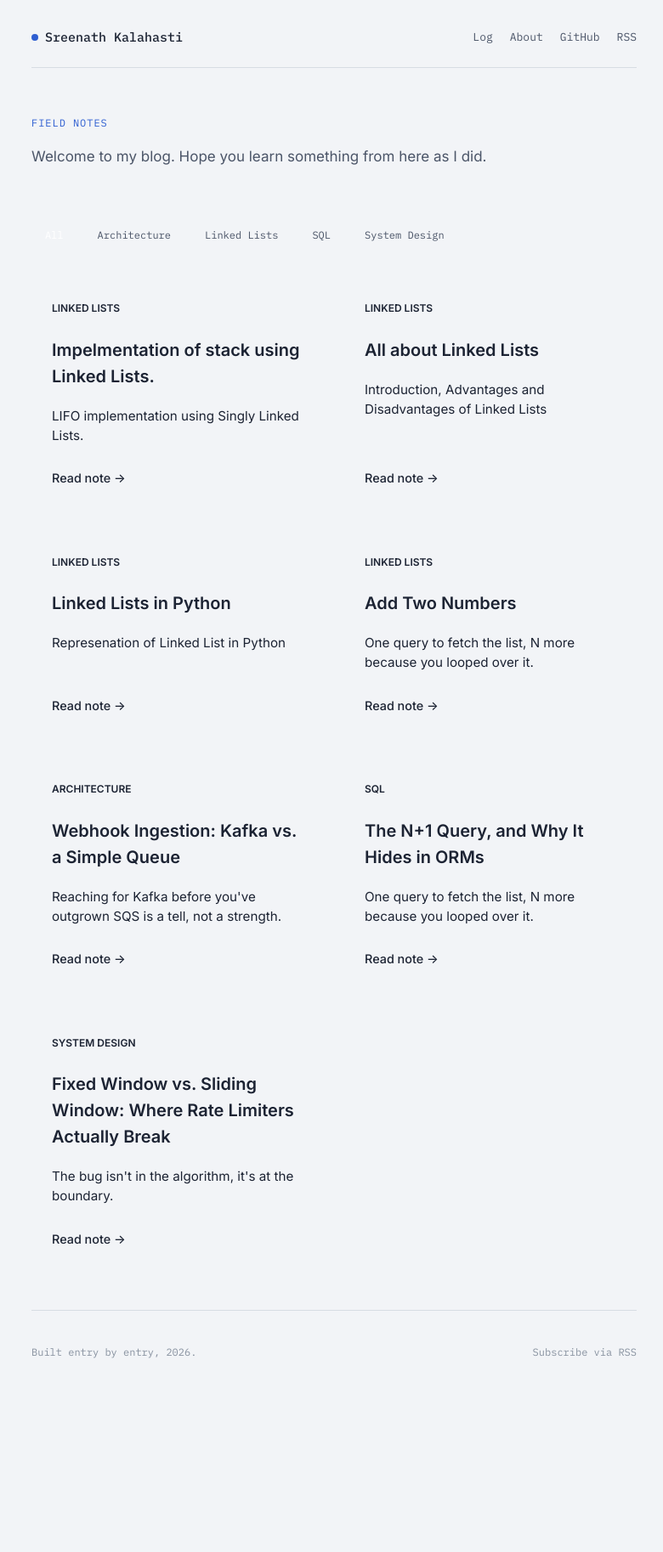
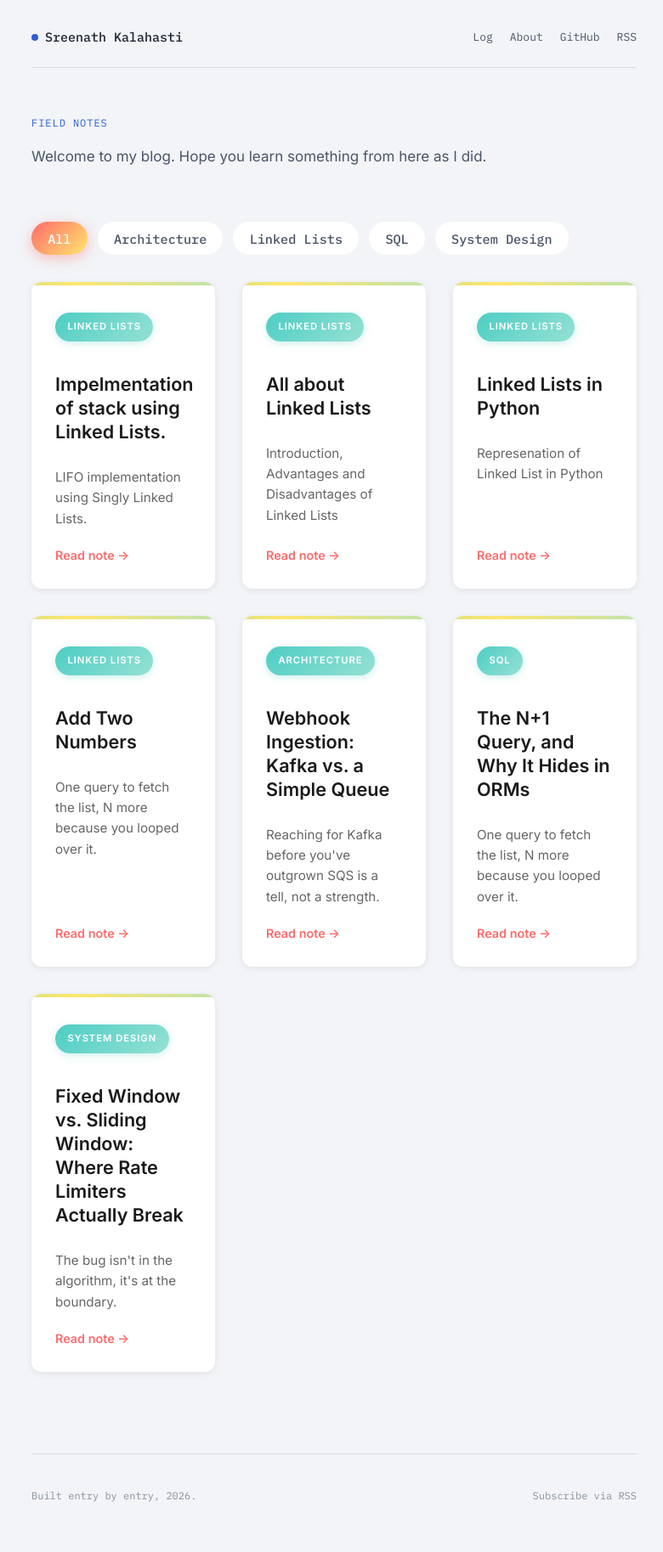
Before and after one commit to sreekala-labs/sreekala-labs.github.io, a Jekyll site: the page built from index.html, in a window 1280 px wide. Shown: the whole page at 85% size, without its empty margins (247-1027 px from the left). Built offline with Jekyll 4.4.1, drawn with Linux system fonts in a browser that asks for light colours; before the commit the page ends 1658 px from its top, so only the background shows below that.

Commit message:
Add vibrant colors, 3-column layout, and pagination (12 cards per page)

```diff
--- a/index.html
+++ b/index.html
@@ -19,10 +19,11 @@ layout: default
 </div>
 {% endif %}
 
-<div class="posts-grid">
+<div class="posts-grid" id="postsGrid">
   {% assign sorted_posts = site.posts | sort: "date" | reverse %}
   {% for post in sorted_posts %}
     <a href="{{ post.url }}" class="post-card" data-topic="{{ post.topic }}">
+      <div class="post-card__accent"></div>
       <div class="post-card__header">
         {% if post.topic %}<span class="post-card__topic">{{ post.topic }}</span>{% endif %}
       </div>
@@ -39,106 +40,318 @@ layout: default
   {% endif %}
 </div>
 
+<div class="pagination" id="pagination"></div>
+
 <style>
+  :root {
+    --color-1: #FF6B6B;
+    --color-2: #4ECDC4;
+    --color-3: #FFE66D;
+    --color-4: #95E1D3;
+    --color-5: #C7CEEA;
+    --color-6: #FF8B94;
+    --color-7: #A8E6CF;
+    --color-8: #FFD3B6;
+  }
+
   .topic-filters {
     display: flex;
     flex-wrap: wrap;
-    gap: 0.5rem;
+    gap: 0.75rem;
     margin: 2rem 0;
   }
 
   .filter {
-    padding: 0.5rem 1rem;
-    border: 1px solid var(--color-border);
-    background: transparent;
+    padding: 0.6rem 1.2rem;
+    border: 2px solid var(--color-border);
+    background: white;
     cursor: pointer;
-    border-radius: 4px;
-    transition: all 0.2s ease;
+    border-radius: 25px;
+    transition: all 0.3s ease;
+    font-weight: 500;
+    font-size: 0.95rem;
+  }
+
+  .filter:hover {
+    transform: translateY(-2px);
+    box-shadow: 0 4px 12px rgba(0,0,0,0.1);
   }
 
   .filter.is-active {
-    background: var(--color-primary);
+    background: linear-gradient(135deg, var(--color-1), var(--color-3));
     color: white;
-    border-color: var(--color-primary);
+    border-color: transparent;
+    box-shadow: 0 4px 15px rgba(255, 107, 107, 0.4);
   }
 
   .posts-grid {
     display: grid;
-    grid-template-columns: repeat(auto-fill, minmax(300px, 1fr));
-    gap: 1.5rem;
+    grid-template-columns: repeat(3, 1fr);
+    gap: 2rem;
     margin: 2rem 0;
+  }
+
+  @media (max-width: 1200px) {
+    .posts-grid {
+      grid-template-columns: repeat(2, 1fr);
+    }
+  }
+
+  @media (max-width: 768px) {
+    .posts-grid {
+      grid-template-columns: 1fr;
+    }
   }
 
   .post-card {
     display: flex;
     flex-direction: column;
-    padding: 1.5rem;
-    border: 1px solid var(--color-border);
-    border-radius: 8px;
+    padding: 1.75rem;
+    border: none;
+    border-radius: 12px;
     text-decoration: none;
     color: inherit;
-    transition: all 0.2s ease;
+    transition: all 0.3s ease;
     cursor: pointer;
+    position: relative;
+    overflow: hidden;
+    background: white;
+    box-shadow: 0 2px 8px rgba(0,0,0,0.08);
+  }
+
+  .post-card::before {
+    content: '';
+    position: absolute;
+    top: 0;
+    left: 0;
+    right: 0;
+    bottom: 0;
+    background: linear-gradient(135deg, rgba(255,107,107,0.05), rgba(78,205,196,0.05));
+    opacity: 0;
+    transition: opacity 0.3s ease;
+    pointer-events: none;
+  }
+
+  .post-card:hover::before {
+    opacity: 1;
   }
 
   .post-card:hover {
-    border-color: var(--color-primary);
-    box-shadow: 0 4px 12px rgba(0,0,0,0.1);
+    transform: translateY(-8px);
+    box-shadow: 0 12px 28px rgba(0,0,0,0.15);
+  }
+
+  .post-card__accent {
+    position: absolute;
+    top: 0;
+    left: 0;
+    right: 0;
+    height: 4px;
+    background: linear-gradient(90deg, var(--color-1), var(--color-2), var(--color-3), var(--color-4));
+    background-size: 400% 100%;
+    animation: gradient-shift 8s ease infinite;
+  }
+
+  @keyframes gradient-shift {
+    0%, 100% { background-position: 0% 50%; }
+    50% { background-position: 100% 50%; }
   }
 
   .post-card__header {
-    margin-bottom: 0.5rem;
+    margin-top: 0.5rem;
+    margin-bottom: 0.75rem;
+    position: relative;
+    z-index: 1;
   }
 
   .post-card__topic {
     display: inline-block;
-    font-size: 0.75rem;
-    font-weight: 600;
+    font-size: 0.7rem;
+    font-weight: 700;
     text-transform: uppercase;
-    color: var(--color-primary);
-    margin-bottom: 0.5rem;
+    letter-spacing: 1px;
+    padding: 0.5rem 0.9rem;
+    border-radius: 20px;
+    margin-bottom: 0.75rem;
+    color: white;
+    background: linear-gradient(135deg, var(--color-2), var(--color-4));
+    box-shadow: 0 2px 8px rgba(78, 205, 196, 0.3);
   }
 
   .post-card__title {
-    font-size: 1.25rem;
-    margin: 0.5rem 0;
-    font-weight: 600;
+    font-size: 1.35rem;
+    margin: 0.75rem 0 1rem 0;
+    font-weight: 700;
+    position: relative;
+    z-index: 1;
+    color: #1a1a1a;
+    line-height: 1.3;
   }
 
   .post-card__summary {
     flex-grow: 1;
     font-size: 0.95rem;
-    color: var(--color-text-secondary);
-    margin: 0.75rem 0;
-    line-height: 1.5;
+    color: #666;
+    margin: 0.75rem 0 1.25rem 0;
+    line-height: 1.6;
+    position: relative;
+    z-index: 1;
   }
 
   .post-card__cta {
     font-size: 0.9rem;
-    color: var(--color-primary);
-    font-weight: 500;
-    margin-top: 1rem;
+    color: var(--color-1);
+    font-weight: 600;
+    margin-top: auto;
+    position: relative;
+    z-index: 1;
+    display: inline-block;
+    transition: all 0.2s ease;
+  }
+
+  .post-card:hover .post-card__cta {
+    color: var(--color-2);
+    transform: translateX(4px);
   }
 
   .no-posts {
     grid-column: 1 / -1;
     text-align: center;
     color: var(--color-text-secondary);
+    font-size: 1.1rem;
+  }
+
+  .pagination {
+    display: flex;
+    justify-content: center;
+    gap: 0.5rem;
+    margin: 3rem 0;
+    flex-wrap: wrap;
+  }
+
+  .pagination button {
+    padding: 0.6rem 0.9rem;
+    border: 2px solid var(--color-border);
+    background: white;
+    cursor: pointer;
+    border-radius: 6px;
+    transition: all 0.2s ease;
+    font-weight: 500;
+    min-width: 40px;
+  }
+
+  .pagination button:hover {
+    border-color: var(--color-1);
+    transform: translateY(-2px);
+  }
+
+  .pagination button.active {
+    background: linear-gradient(135deg, var(--color-1), var(--color-3));
+    color: white;
+    border-color: transparent;
+  }
+
+  .pagination button:disabled {
+    opacity: 0.5;
+    cursor: not-allowed;
   }
 </style>
 
 <script>
+  const CARDS_PER_PAGE = 12;
+  let currentPage = 1;
+  let currentTopic = 'all';
+
+  function initPagination() {
+    const cards = document.querySelectorAll('.post-card');
+    updateDisplay();
+    renderPaginationButtons();
+  }
+
+  function getVisibleCards() {
+    const cards = document.querySelectorAll('.post-card');
+    return Array.from(cards).filter(card => {
+      if (currentTopic === 'all') return true;
+      return card.dataset.topic === currentTopic;
+    });
+  }
+
+  function updateDisplay() {
+    const visibleCards = getVisibleCards();
+    const totalPages = Math.ceil(visibleCards.length / CARDS_PER_PAGE);
+
+    if (currentPage > totalPages && totalPages > 0) {
+      currentPage = totalPages;
+    }
+
+    visibleCards.forEach((card, index) => {
+      const pageNumber = Math.floor(index / CARDS_PER_PAGE) + 1;
+      card.style.display = pageNumber === currentPage ? '' : 'none';
+    });
+  }
+
+  function renderPaginationButtons() {
+    const visibleCards = getVisibleCards();
+    const totalPages = Math.ceil(visibleCards.length / CARDS_PER_PAGE);
+    const paginationContainer = document.getElementById('pagination');
+    paginationContainer.innerHTML = '';
+
+    if (totalPages <= 1) return;
+
+    const prevBtn = document.createElement('button');
+    prevBtn.textContent = '← Prev';
+    prevBtn.disabled = currentPage === 1;
+    prevBtn.addEventListener('click', () => {
+      if (currentPage > 1) {
+        currentPage--;
+        updateDisplay();
+        renderPaginationButtons();
+        window.scrollTo({ top: 0, behavior: 'smooth' });
+      }
+    });
+    paginationContainer.appendChild(prevBtn);
+
+    for (let i = 1; i <= totalPages; i++) {
+      const btn = document.createElement('button');
+      btn.textContent = i;
+      btn.classList.toggle('active', i === currentPage);
+      btn.addEventListener('click', () => {
+        currentPage = i;
+        updateDisplay();
+        renderPaginationButtons();
+        window.scrollTo({ top: 0, behavior: 'smooth' });
+      });
+      paginationContainer.appendChild(btn);
+    }
+
+    const nextBtn = document.createElement('button');
+    nextBtn.textContent = 'Next →';
+    nextBtn.disabled = currentPage === totalPages;
+    nextBtn.addEventListener('click', () => {
+      if (currentPage < totalPages) {
+        currentPage++;
+        updateDisplay();
+        renderPaginationButtons();
+        window.scrollTo({ top: 0, behavior: 'smooth' });
+      }
+    });
+    paginationContainer.appendChild(nextBtn);
+  }
+
+  // Filter buttons
   const filters = document.querySelectorAll('.filter');
   filters.forEach(btn => {
     btn.addEventListener('click', (e) => {
       e.preventDefault();
       filters.forEach(b => b.classList.remove('is-active'));
       btn.classList.add('is-active');
-      const topic = btn.dataset.topic;
-      document.querySelectorAll('.post-card').forEach(card => {
-        const show = topic === 'all' || card.dataset.topic === topic;
-        card.style.display = show ? '' : 'none';
-      });
+      currentTopic = btn.dataset.topic;
+      currentPage = 1;
+      updateDisplay();
+      renderPaginationButtons();
     });
   });
+
+  // Initialize on page load
+  document.addEventListener('DOMContentLoaded', initPagination);
 </script>
```
